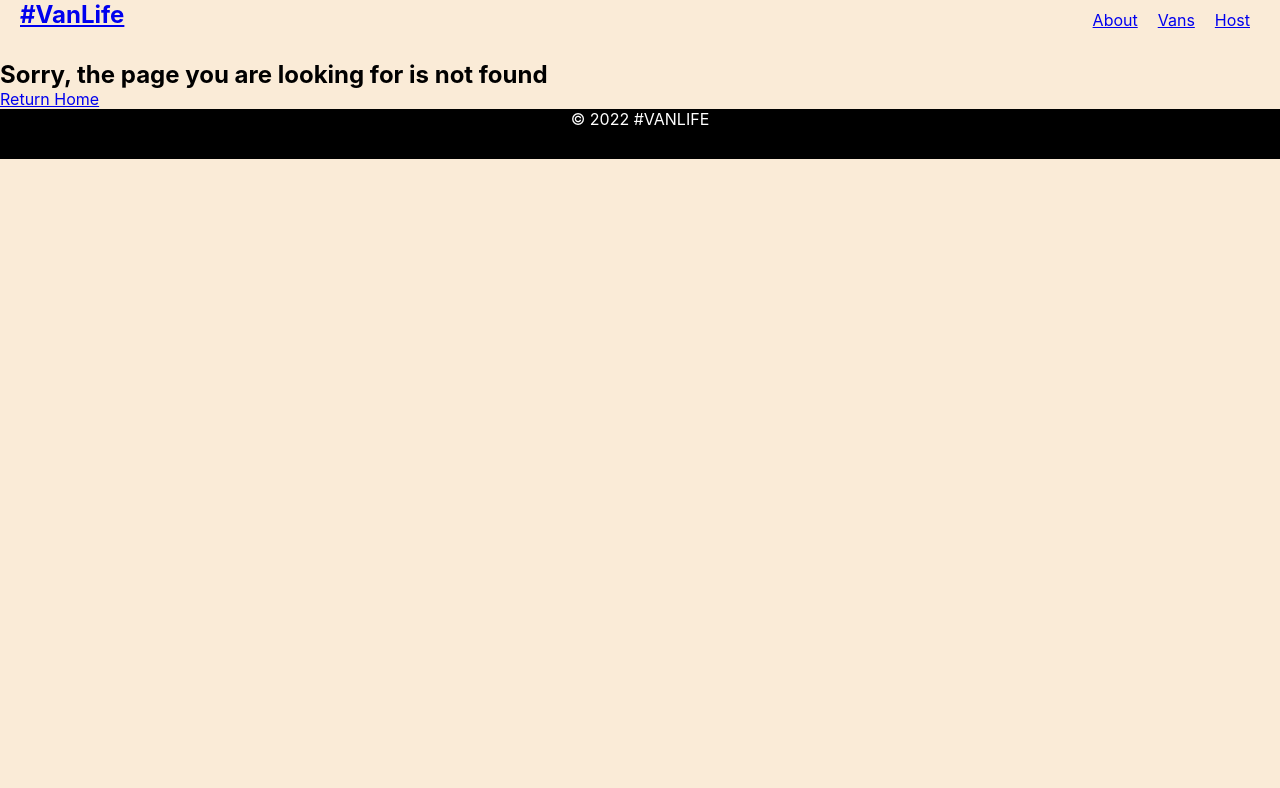
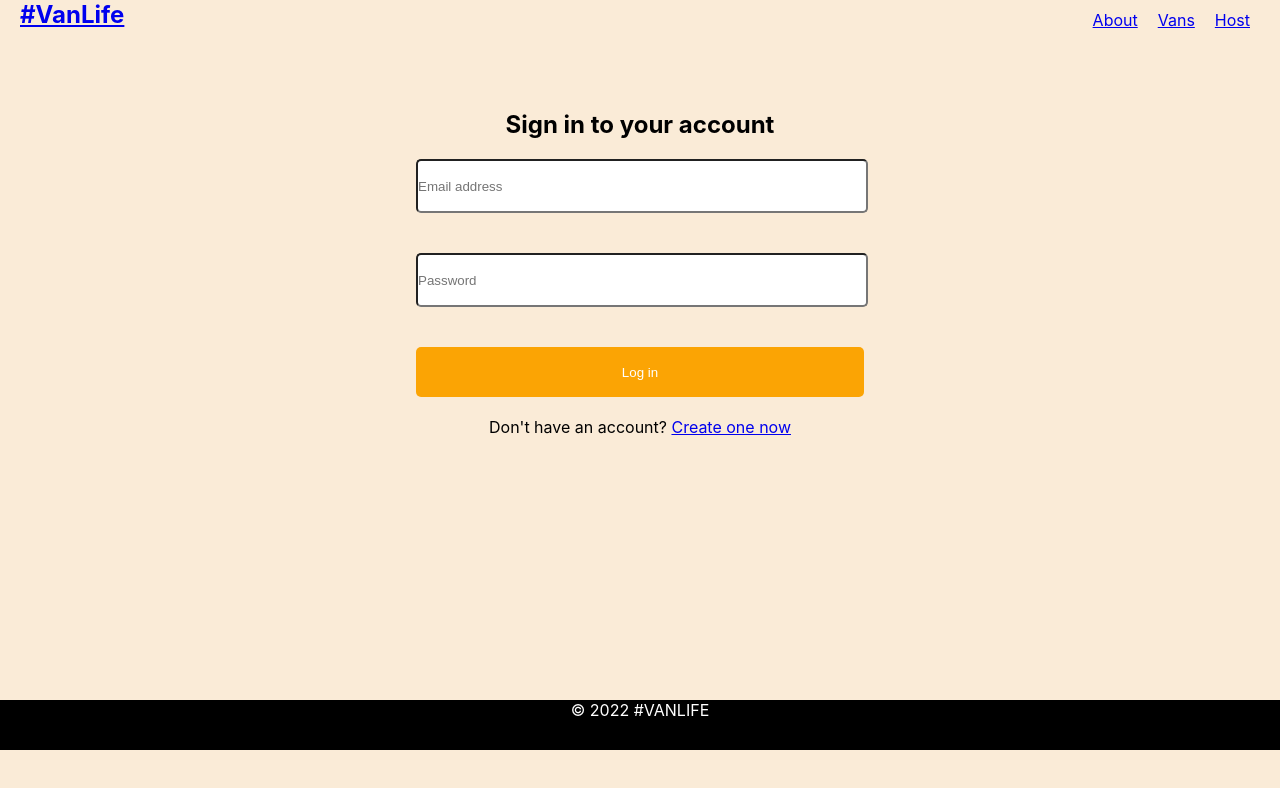
Before and after one commit to OkokoJnr/vanlife, a React (Create React App) app: page /login in a window 1280 px wide. Before the commit this address had no page. Shown: the top 788 px of the page. Built offline with nearby package versions, Linux system fonts and the light colour scheme; what miragejs would draw is missing.

Commit message:
add login form page

```diff
--- a/src/App.css
+++ b/src/App.css
@@ -100,6 +100,42 @@ header{
   display: none;
 }
 
-.error-container{
+.error-container, .login-container{
   min-height: 80vh;
 }
+
+.login-container{
+  width: 70%;
+  display: block;
+  margin: 0 auto;
+}
+
+.login-form-content{
+  width: 50%;
+  margin: 0 auto;
+  padding: 50px;
+  display: block;
+  justify-content: center;
+  align-items: center;
+  min-height: 60vh;
+  justify-content: space-between;
+  align-items: center;
+  text-align: center;
+}
+.login-form-content input{
+  width: 100%;
+  height: 50px;
+  margin: 20px 0;
+  border-radius: 5px;
+  outline: none;
+}
+
+.login-form-content input.submit-btn{
+  color: white;
+  background-color: rgb(251, 164, 4);
+  border: none;
+}
+
+.login-form-content input.submit-btn:hover{
+  cursor: pointer;
+}
--- a/src/App.js
+++ b/src/App.js
@@ -18,12 +18,13 @@ import HostVansDetailPricing from './Pages/HostVansDetailPricing';
 import HostVansDetailPhoto from './Pages/HostVansDetailPhoto';
 import NotfoundError from './Pages/NotfoundError';
 import ErrorElement from './Pages/ErrorElement';
-
+import Login from './Pages/Login';
 
 function App (){
 
   const router = createBrowserRouter(createRoutesFromElements(
     <Route path='/' element={<Layout/>}>
+            <Route path='login' element={<Login/>}/>
             <Route path='*' element={<NotfoundError/>}/>
             <Route index element={<Home/>}/>
             <Route path='about' element={<About/>}/>
--- /dev/null
+++ b/src/Pages/Login.js
@@ -0,0 +1,57 @@
+import React from 'react'
+import { useNavigate } from 'react-router'
+import { Link } from 'react-router-dom'
+
+function Login() {
+    const [loginFormData, setLoginFormData] = React.useState({email:'', password:''})
+
+    function handleSubmit(e){
+        e.preventDefault()
+        console.log(loginFormData)
+    }
+    // function handleChange(e){
+    //     const [name, value] = e.target
+    //     setLoginFormData(prev => ({
+    //         ...prev, [name]:value
+    //     }))
+    // }
+    function handleChange (event){
+        const {name, value} = event.target
+        setLoginFormData(prev =>({
+            ...prev, [name]:value
+        }))
+
+    }
+
+  return (
+    <section className='login-container'>
+        <div className='login-form-content'>
+            <h1>Sign in to your account</h1>
+            <form className='login-form' onSubmit={handleSubmit}>
+                <p>
+                <input
+                    name='email'
+                    type='email'
+                    placeholder='Email address'
+                    onChange={handleChange}
+                />
+                </p>
+                <p>
+                <input
+                    name='password'
+                    type='password'
+                    placeholder='Password'
+                    onChange={handleChange}
+                />
+                </p>
+                <input type='submit' className='submit-btn' value={'Log in'}/>
+            </form>
+            <p>
+                Don&apos;t have an account? <Link>Create one now</Link>
+            </p>
+        </div>
+    </section>
+  )
+}
+
+export default Login
--- a/src/server.js
+++ b/src/server.js
@@ -24,8 +24,8 @@ createServer({
         this.passthrough("https://firestore.googleapis.com/**")
 
         this.get("/vans", (schema, request) => {
-            return new Response(400, {}, {error: "Error fetching data"})
-            //return schema.vans.all()
+            //return new Response(400, {}, {error: "Error fetching data"})
+            return schema.vans.all()
         })
 
         this.get("/vans/:id", (schema, request) => {
```
